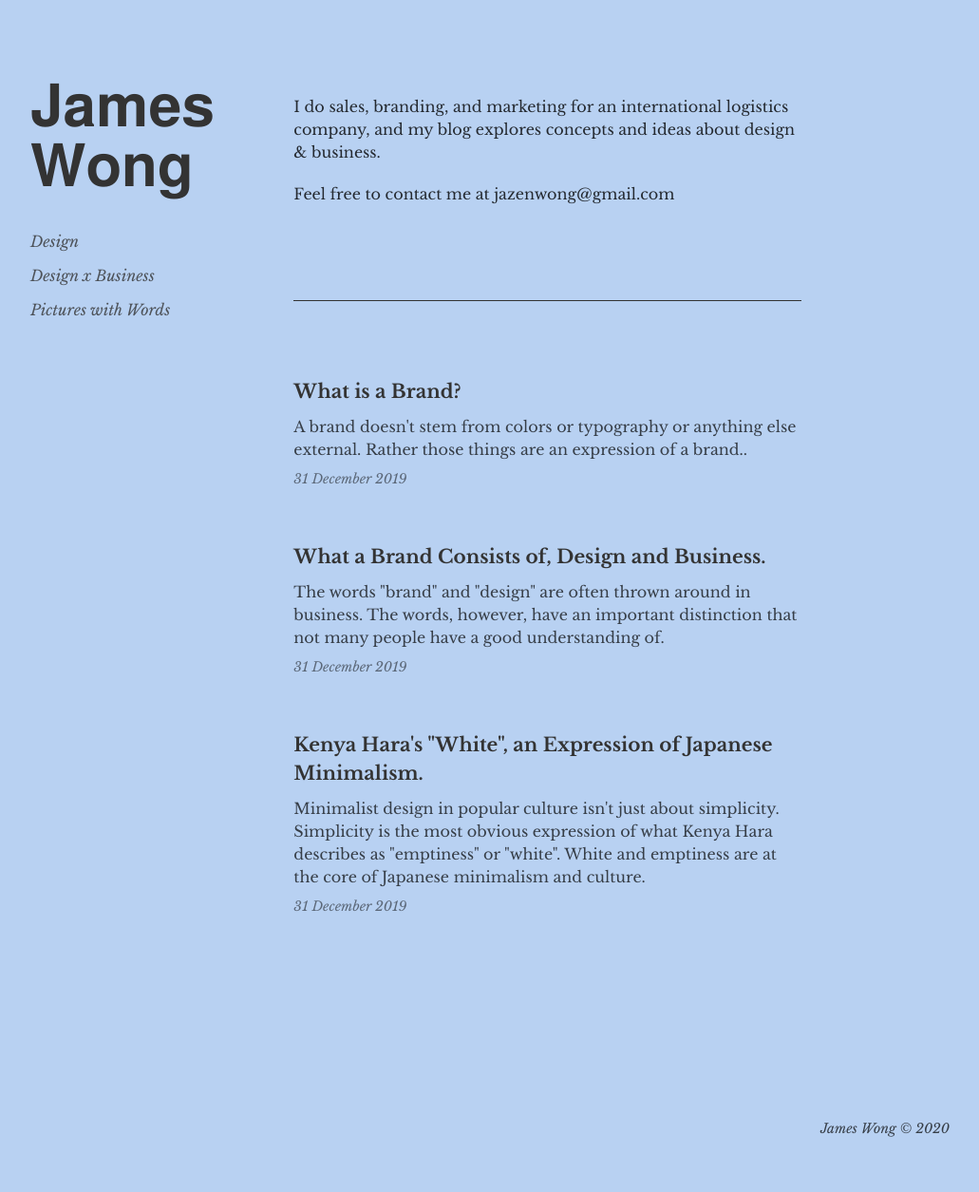
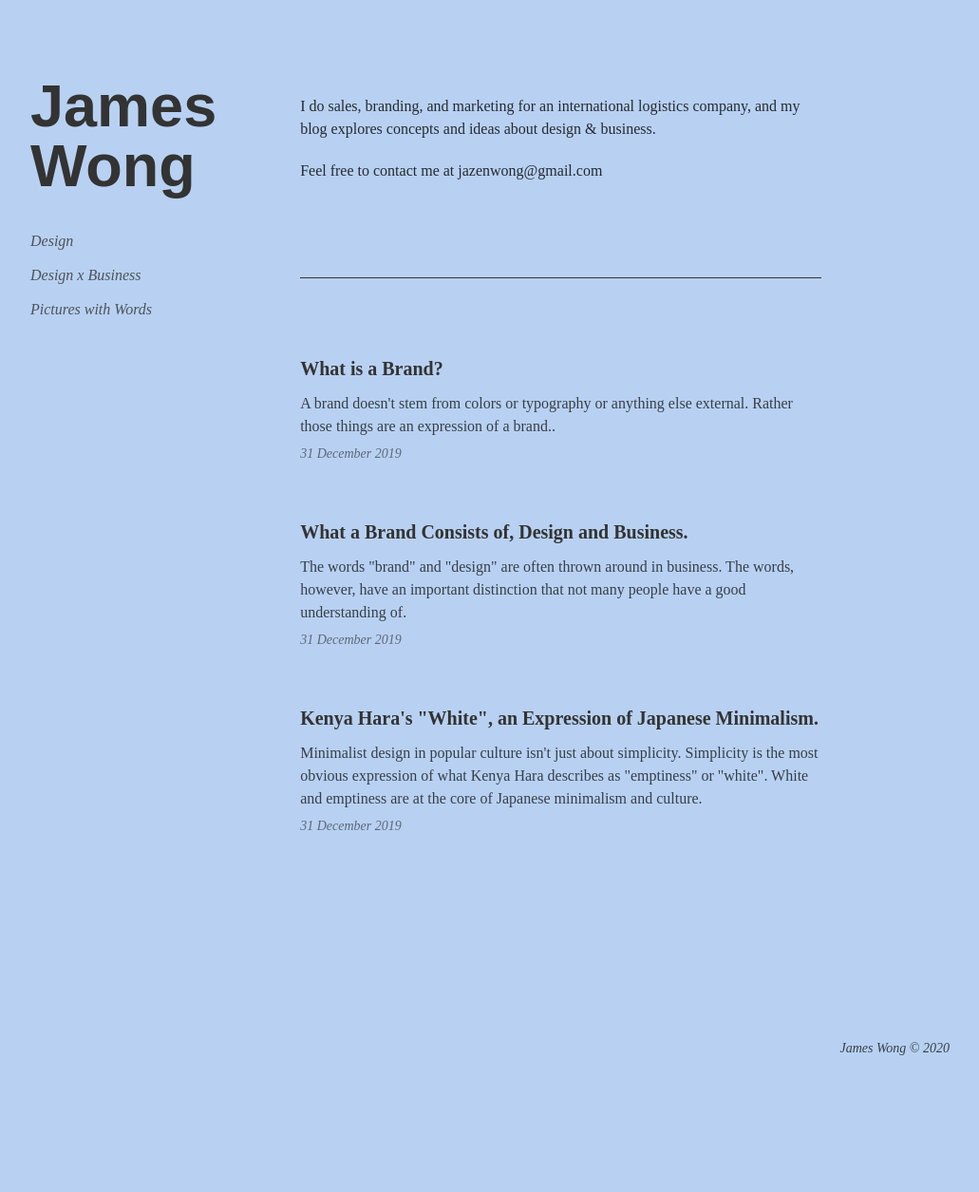
Before and after one commit to jazenwong/wong-blog, a Jekyll site: the page built from index.markdown, in a window 1280 px wide. Shown: the whole page at 95% size, without its empty margins (124-1155 px from the left). Built offline with Jekyll 4.4.1, drawn with Linux system fonts in a browser that asks for light colours; some web fonts are replaced; after the commit the page ends 1171 px from its top, so only the background shows below that.

Commit message:
web fonts

```diff
--- a/_layouts/wrapper.html
+++ b/_layouts/wrapper.html
@@ -1,5 +1,5 @@
 <!-- Doctype HTML5 -->
-<!doctype html>
+<!doctype html lang="en">
   <head>
     <meta charset="UTF-8">
     <meta name="viewport" content="width=device-width, initial-scale=1, viewport-fit=cover">
@@ -20,8 +20,8 @@
     <meta name="twitter:card" content="summary">
     <title>{{ page.title }}</title>
     <link rel="stylesheet" href="{{ site.baseurl }}/assets/css/styles.css">
-    <link href="https://fonts.googleapis.com/css?family=Almarai:700&display=swap" rel="stylesheet">
-    <link href="https://fonts.googleapis.com/css?family=Libre+Baskerville:400,400i,700&display=swap" rel="stylesheet">
+    <!-- <link href="https://fonts.googleapis.com/css?family=Almarai:700&display=swap" rel="stylesheet"> -->
+    <!-- <link href="https://fonts.googleapis.com/css?family=Libre+Baskerville:400,400i,700&display=swap" rel="stylesheet"> -->
     <meta name="robots" content="noindex, nofollow" />
   </head>
   <body>
--- a/assets/css/styles.css
+++ b/assets/css/styles.css
@@ -44,6 +44,70 @@ table {
 }
 
 /* Globally */
+
+@font-face {
+  font-family: 'Almarai';
+  font-style: normal;
+  font-weight: 400;
+  font-display: swap;
+  src: local('Almarai'), local('Almarai-Regular'), url(https://fonts.gstatic.com/s/almarai/v2/tsstApxBaigK_hnnQ1iFo1K0rqbPqA.woff2) format('woff2');
+  unicode-range: U+0600-06FF, U+200C-200E, U+2010-2011, U+204F, U+2E41, U+FB50-FDFF, U+FE80-FEFC;
+}
+
+/* latin-ext */
+@font-face {
+  font-family: 'Libre Baskerville';
+  font-style: italic;
+  font-weight: 400;
+  font-display: swap;
+  src: local('Libre Baskerville Italic'), local('LibreBaskerville-Italic'), url(https://fonts.gstatic.com/s/librebaskerville/v7/kmKhZrc3Hgbbcjq75U4uslyuy4kn0qNcWx8QDO-WyrubOA.woff2) format('woff2');
+  unicode-range: U+0100-024F, U+0259, U+1E00-1EFF, U+2020, U+20A0-20AB, U+20AD-20CF, U+2113, U+2C60-2C7F, U+A720-A7FF;
+}
+/* latin */
+@font-face {
+  font-family: 'Libre Baskerville';
+  font-style: italic;
+  font-weight: 400;
+  font-display: swap;
+  src: local('Libre Baskerville Italic'), local('LibreBaskerville-Italic'), url(https://fonts.gstatic.com/s/librebaskerville/v7/kmKhZrc3Hgbbcjq75U4uslyuy4kn0qNcWxEQDO-Wyrs.woff2) format('woff2');
+  unicode-range: U+0000-00FF, U+0131, U+0152-0153, U+02BB-02BC, U+02C6, U+02DA, U+02DC, U+2000-206F, U+2074, U+20AC, U+2122, U+2191, U+2193, U+2212, U+2215, U+FEFF, U+FFFD;
+}
+/* latin-ext */
+@font-face {
+  font-family: 'Libre Baskerville';
+  font-style: normal;
+  font-weight: 400;
+  font-display: swap;
+  src: local('Libre Baskerville'), local('LibreBaskerville-Regular'), url(https://fonts.gstatic.com/s/librebaskerville/v7/kmKnZrc3Hgbbcjq75U4uslyuy4kn0qNXaxMaC82U-ro.woff2) format('woff2');
+  unicode-range: U+0100-024F, U+0259, U+1E00-1EFF, U+2020, U+20A0-20AB, U+20AD-20CF, U+2113, U+2C60-2C7F, U+A720-A7FF;
+}
+/* latin */
+@font-face {
+  font-family: 'Libre Baskerville';
+  font-style: normal;
+  font-weight: 400;
+  font-display: swap;
+  src: local('Libre Baskerville'), local('LibreBaskerville-Regular'), url(https://fonts.gstatic.com/s/librebaskerville/v7/kmKnZrc3Hgbbcjq75U4uslyuy4kn0qNZaxMaC82U.woff2) format('woff2');
+  unicode-range: U+0000-00FF, U+0131, U+0152-0153, U+02BB-02BC, U+02C6, U+02DA, U+02DC, U+2000-206F, U+2074, U+20AC, U+2122, U+2191, U+2193, U+2212, U+2215, U+FEFF, U+FFFD;
+}
+/* latin-ext */
+@font-face {
+  font-family: 'Libre Baskerville';
+  font-style: normal;
+  font-weight: 700;
+  font-display: swap;
+  src: local('Libre Baskerville Bold'), local('LibreBaskerville-Bold'), url(https://fonts.gstatic.com/s/librebaskerville/v7/kmKiZrc3Hgbbcjq75U4uslyuy4kn0qviTgY5KcC-wLOjAUw.woff2) format('woff2');
+  unicode-range: U+0100-024F, U+0259, U+1E00-1EFF, U+2020, U+20A0-20AB, U+20AD-20CF, U+2113, U+2C60-2C7F, U+A720-A7FF;
+}
+/* latin */
+@font-face {
+  font-family: 'Libre Baskerville';
+  font-style: normal;
+  font-weight: 700;
+  font-display: swap;
+  src: local('Libre Baskerville Bold'), local('LibreBaskerville-Bold'), url(https://fonts.gstatic.com/s/librebaskerville/v7/kmKiZrc3Hgbbcjq75U4uslyuy4kn0qviTgY3KcC-wLOj.woff2) format('woff2');
+  unicode-range: U+0000-00FF, U+0131, U+0152-0153, U+02BB-02BC, U+02C6, U+02DA, U+02DC, U+2000-206F, U+2074, U+20AC, U+2122, U+2191, U+2193, U+2212, U+2215, U+FEFF, U+FFFD;
+}
 
 /* Each state */
 a {
```
Also changed, not shown: other parts of _layouts/wrapper.html (+14 -0 lines).
